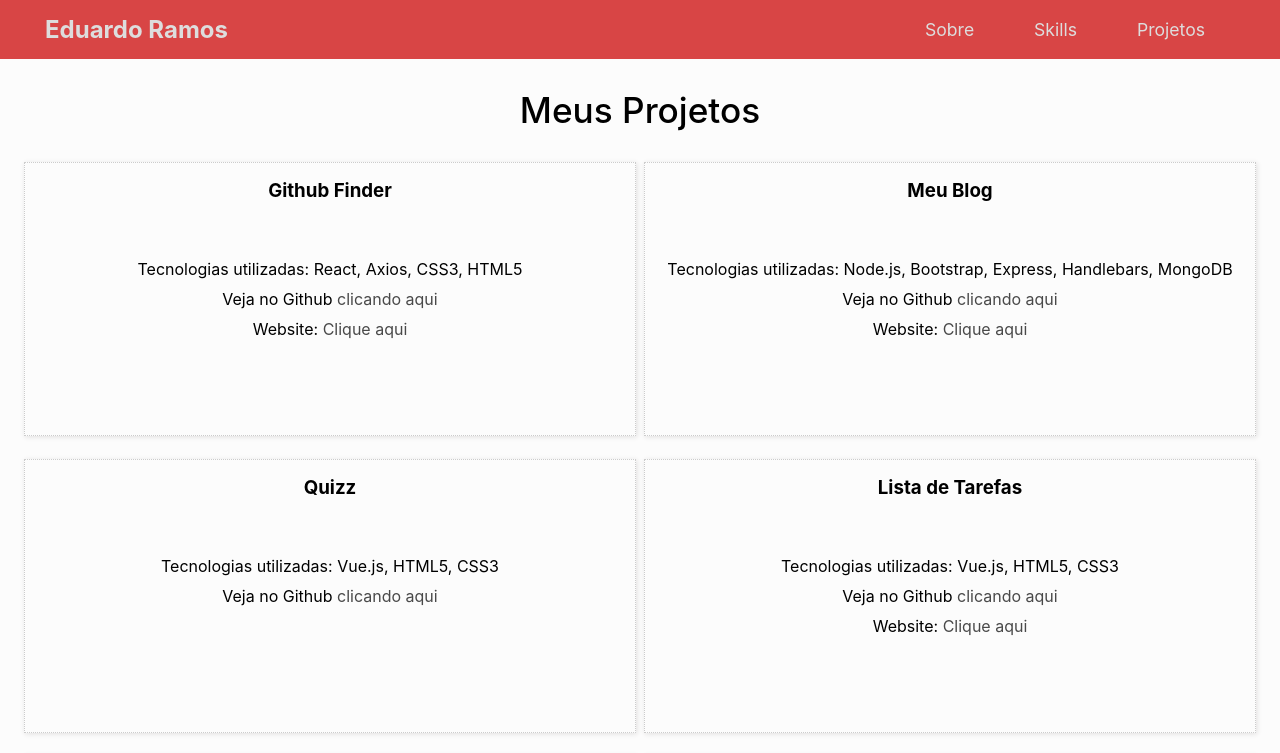
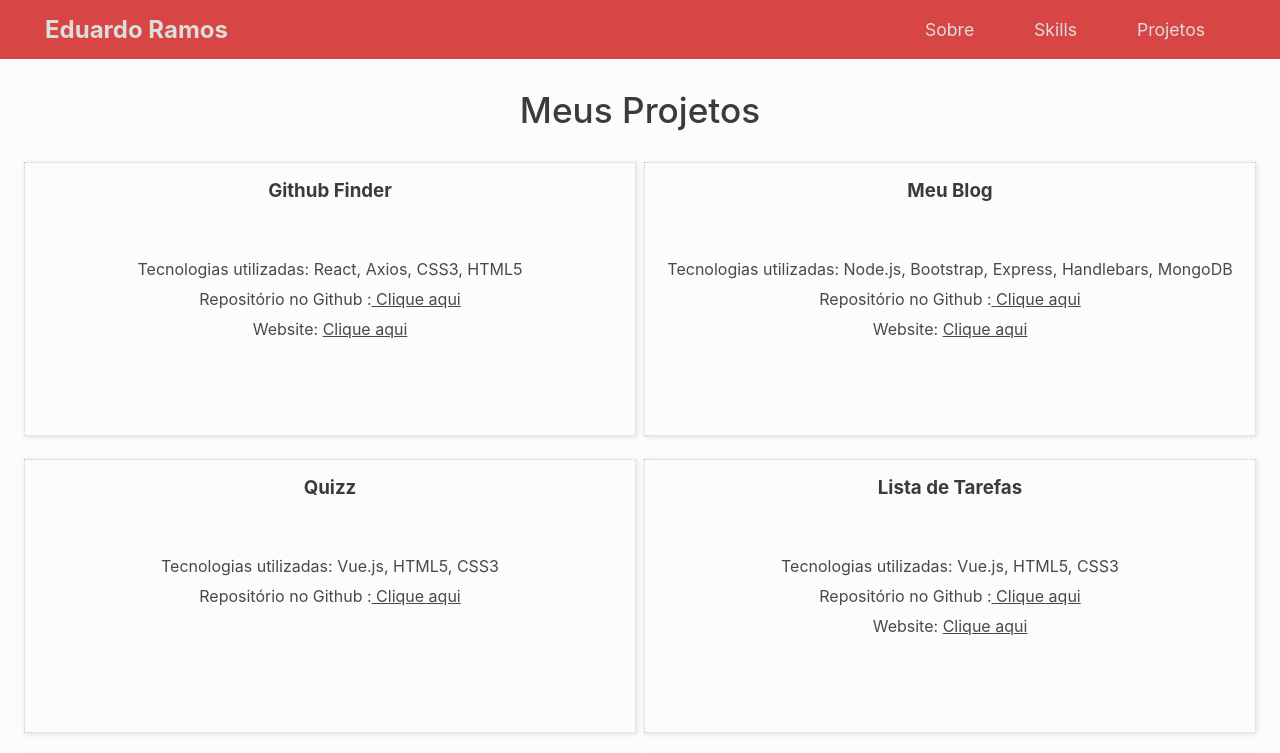
Before and after one commit to eduardoramos1/portfolio-React-Version, a React (Create React App) app: page /projetos in a window 1280 px wide. Shown: the top 753 px of the page. Built offline with nearby package versions, Linux system fonts and the light colour scheme.

Commit message:
Ajustando cores do site

```diff
--- a/src/App.css
+++ b/src/App.css
@@ -1,5 +1,6 @@
 :root {
 	--dark: rgb(73, 73, 73);
+	--deep-dark: rgb(59, 59, 59);
 	--white: rgb(252, 252, 252);
 	--red: rgb(216, 69, 69);
 	--light: rgb(221, 221, 221);
@@ -68,6 +69,7 @@ nav li {
 	font-weight: 450;
 	font-size: 2.2rem;
 	margin-bottom: 20px;
+	color: var(--deep-dark);
 }
 
 .content {
@@ -171,6 +173,14 @@ nav li {
 	color: var(--dark);
 }
 
+.deep-dark {
+	color: var(--deep-dark);
+}
+
+.underlined {
+	text-decoration: underline;
+}
+
 @media (max-width: 700px) {
 	/* header */
 
--- a/src/components/About.jsx
+++ b/src/components/About.jsx
@@ -9,7 +9,7 @@ function About() {
 				<Grid item xs={12}>
 					<div className="content">
 						<p>
-							Olá meu nome é Luis Eduardo Ramos, sou técnico de informática
+							Olá, meu nome é Luis Eduardo Ramos, sou técnico de informática
 							certificado pelo Centro Paula Souza, estudante de Tecnologia em
 							Análise e Desenvolvimento de Sistemas e autodidata nas horas
 							vagas. Programação para mim não é só trabalho, é também, um hobby.{" "}
--- a/src/components/Projects.jsx
+++ b/src/components/Projects.jsx
@@ -10,20 +10,24 @@ export default function Projects(props) {
 				{props.portfolioProjects.map((p, i) => {
 					return (
 						<div className="card grid-row-3" key={i}>
-							<h3 className="mb-3">{p.project}</h3>
-							<div>
+							<h3 className="mb-3 deep-dark">{p.project}</h3>
+							<div className="dark ">
 								<p className="mb-2">Tecnologias utilizadas: {p.tecnologies}</p>
 								<p className="mb-2">
-									Veja no Github{" "}
-									<a href={p.github} target="tab" className="dark">
+									Repositório no Github :
+									<a href={p.github} target="tab" className="dark underlined">
 										{" "}
-										clicando aqui
+										Clique aqui
 									</a>
 								</p>
 								{p.website && (
 									<p>
 										Website:{" "}
-										<a href={p.website} target="tab" className="dark">
+										<a
+											href={p.website}
+											target="tab"
+											className="dark underlined"
+										>
 											Clique aqui
 										</a>
 									</p>
```
